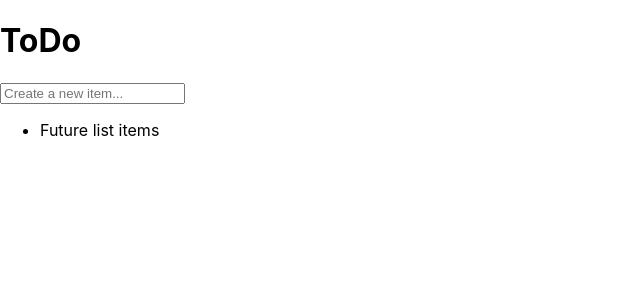
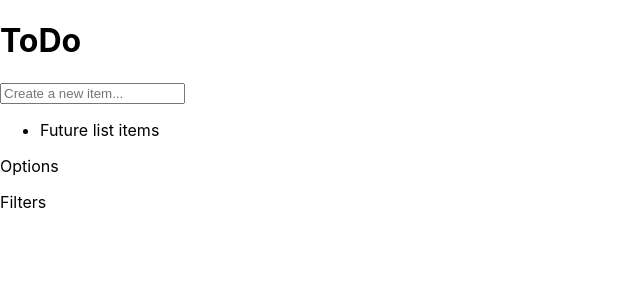
Before and after one commit to kirstengreen/todo-challenge-09262021, a React (Create React App) app: page / in a window 1280 px wide. Shown: the top 300 px of the page, without its empty margins (0-640 px from the left). Built offline with nearby package versions, Linux system fonts and the light colour scheme.

Commit message:
created basic list footer component and added to app.js

```diff
--- a/src/App.js
+++ b/src/App.js
@@ -2,14 +2,15 @@ import './App.css'
 import Header from './components/Header/Header'
 import AddListItem from './components/AddListItem/AddListItem'
 import TodoList from './components/TodoList/TodoList'
+import ListFooter from './components/ListFooter/ListFooter'
 
- export default function App() {
+export default function App() {
   return (
     <div>
       <Header headerText='ToDo' />
       <AddListItem placeholderText='Create a new item...' />
       <TodoList listItems="Future list items" />
-      {/* List footer component */}
+      <ListFooter />
     </div>
   );
 }
--- /dev/null
+++ b/src/components/ListFooter/ListFooter.js
@@ -0,0 +1,11 @@
+export default function ListFooter( props ) {
+
+  // Props: checked(for delete checked), notChecked(count not completed)
+
+  return (
+    <div>
+      <p>Options</p>
+      <p>Filters</p>
+    </div>
+  )
+}
```
Also changed, not shown: src/components/ListFooter/ListFooter.css (added).
